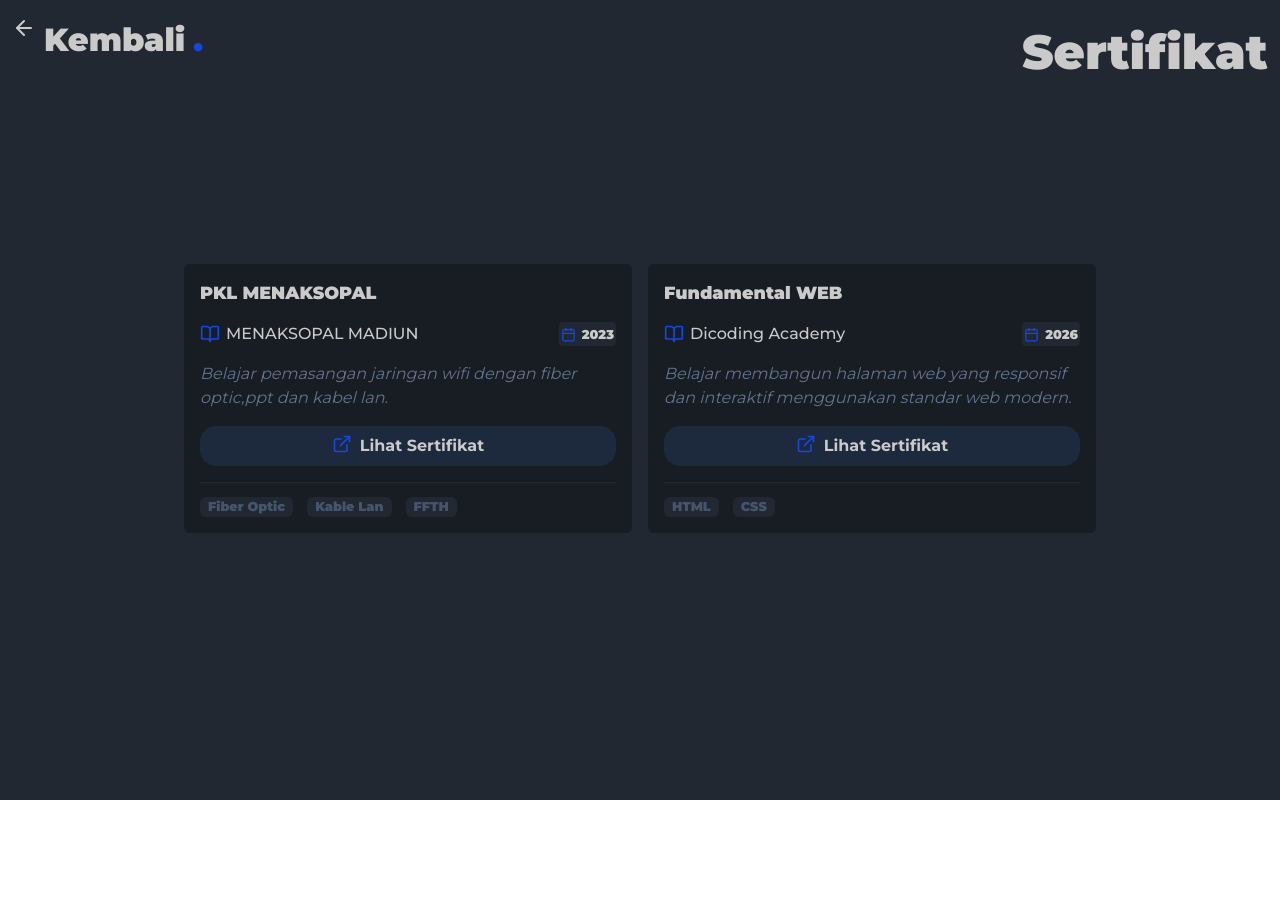
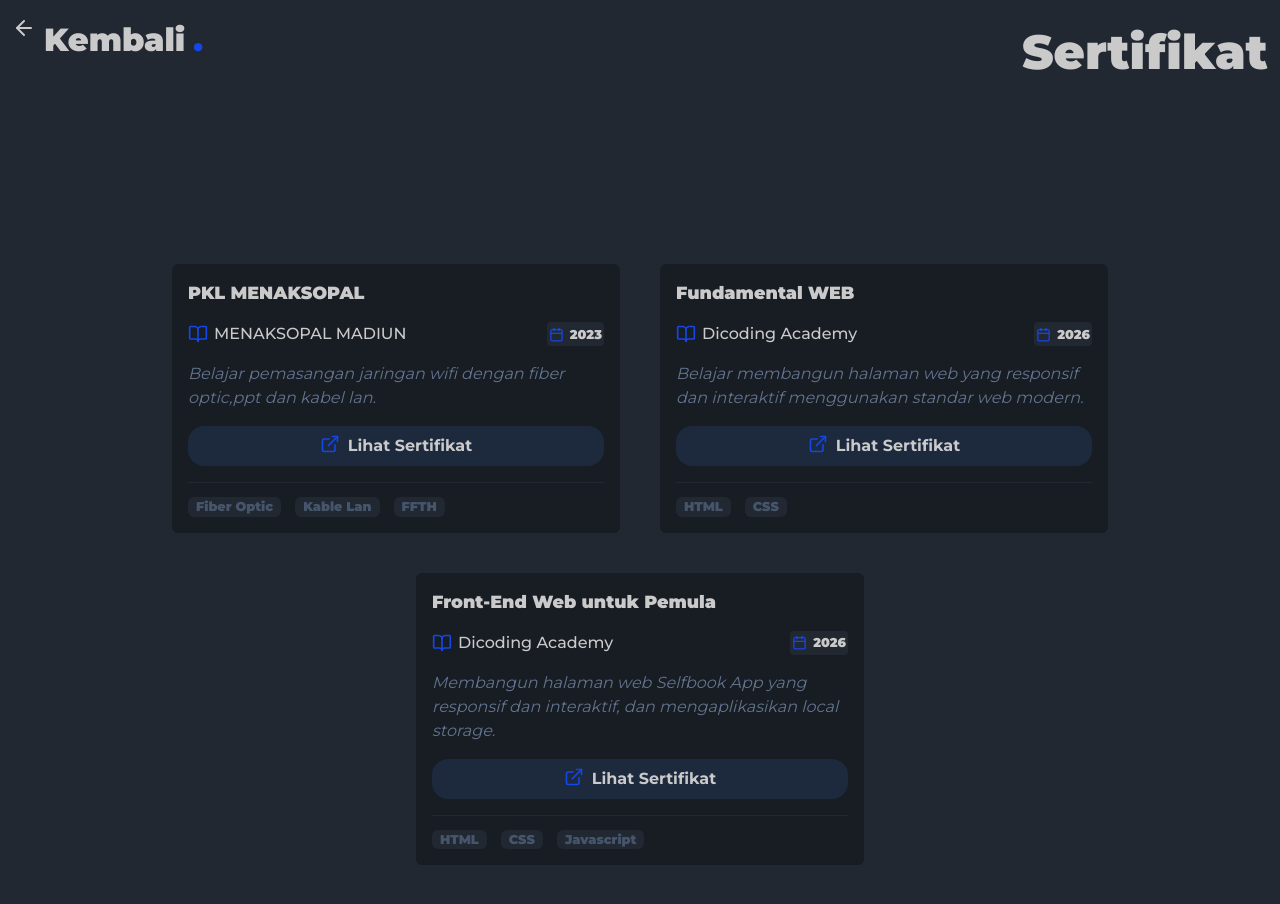
Before and after one commit to dimaswidysap/v3.portofolio, a Next.js app: page /certificate in a window 1280 px wide. Shown: the top 904 px of the page. Before the commit the page ends 800 px from the top, so only its background shows below. Built offline with nearby package versions, Linux system fonts and the light colour scheme.

Commit message:
menambahkan sertifikat

```diff
--- a/src/app/certificate/page.tsx
+++ b/src/app/certificate/page.tsx
@@ -24,11 +24,20 @@ const cards = [
       "https://drive.google.com/file/d/1jvxtJl2O3dlb0ff6ncNygPQ70_XvJXTN/view?usp=sharing",
     focus: ["HTML", "CSS"],
   },
+  {
+    title: "Front-End Web untuk Pemula",
+    location: "Dicoding Academy",
+    year: "2026",
+    desc: "Membangun halaman web Selfbook App yang responsif dan interaktif, dan mengaplikasikan local storage.",
+    linkDrive:
+      "https://drive.google.com/file/d/1ZaziMXQLjsdL7ibXnmivudbf1kbEUB3t/view?usp=sharing",
+    focus: ["HTML", "CSS", "Javascript"],
+  },
 ];
 
 const CertificatePage = () => {
   return (
-    <main className="w-full pb-60 h-max md:h-screen bg-primary">
+    <main className="w-full pb-60 h-max  bg-primary">
       <section className="max-width-custom   m-auto">
         <header className="py-4 flex justify-between w-full px-3">
           <Magnet padding={50} disabled={false} magnetStrength={5}>
@@ -47,7 +56,7 @@ const CertificatePage = () => {
         </header>
 
         {/* container card */}
-        <section className="w-full  mt-40 flex flex-wrap justify-center gap-4">
+        <section className="w-full  mt-40 flex flex-wrap justify-center gap-10">
           {cards.map((items) => {
             return (
               <article
```
